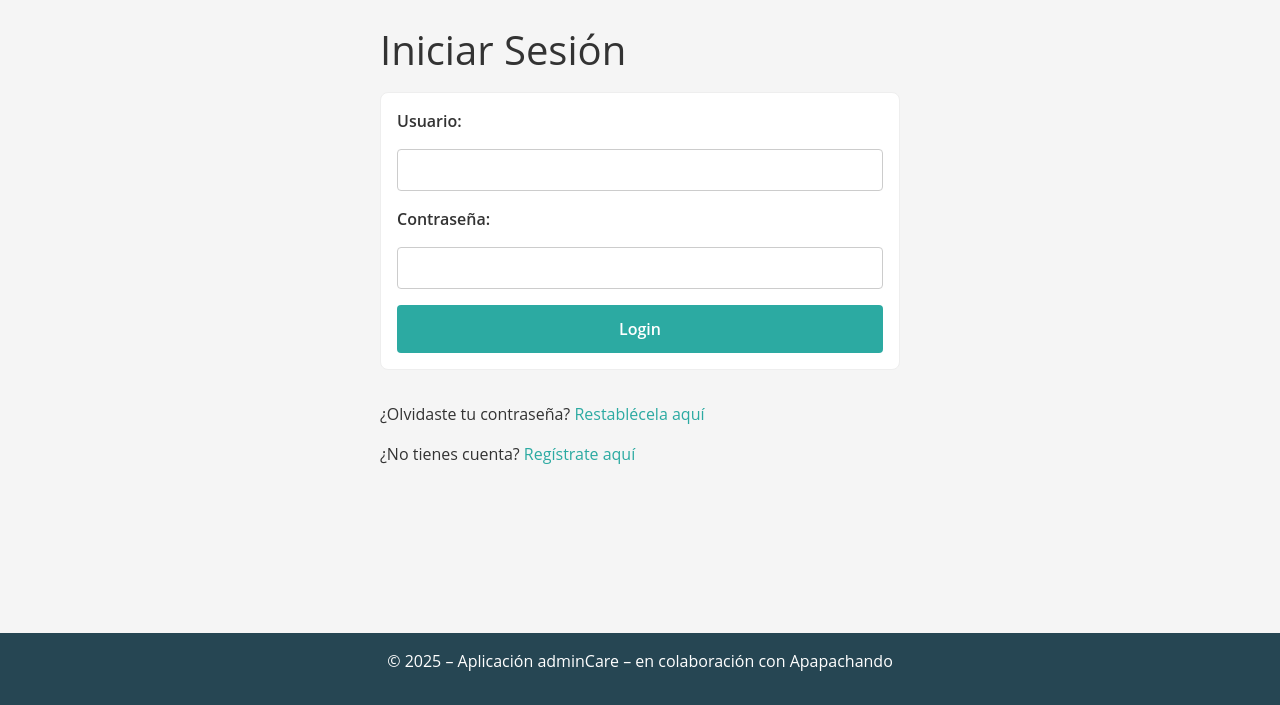
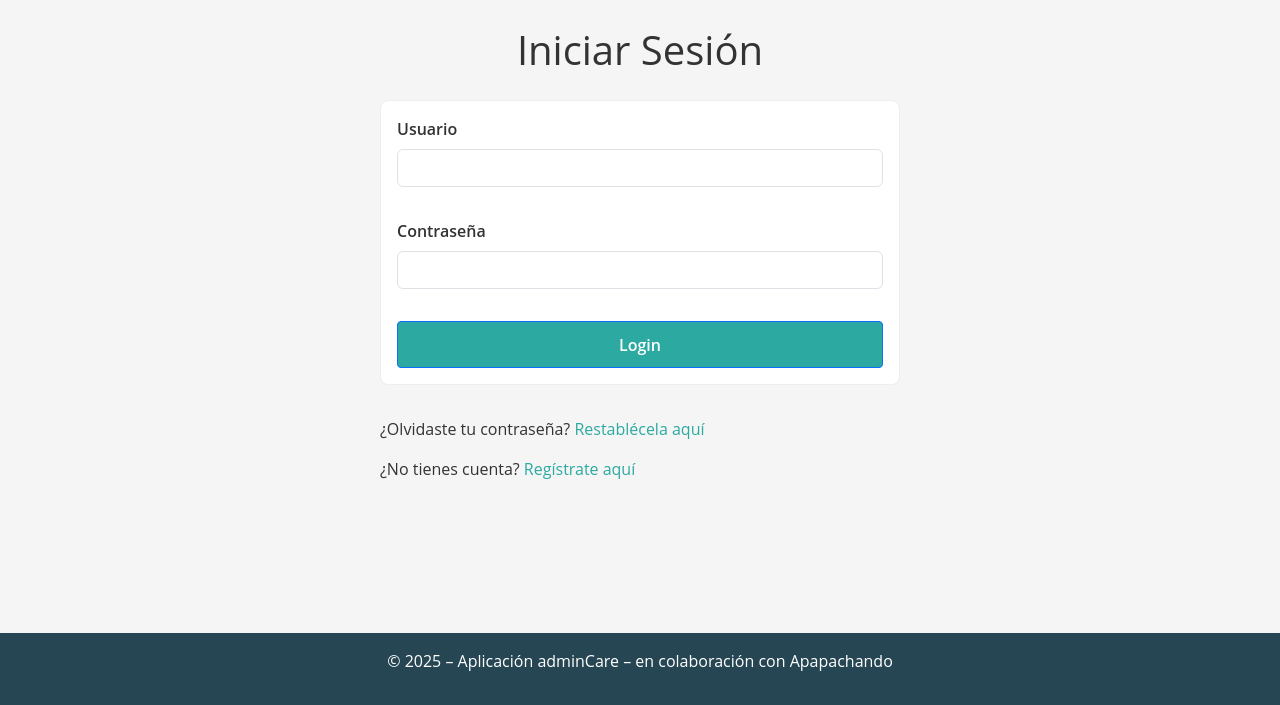
Before and after one commit to ignaciogonlez/AdminCare, a Django app: page /accounts/login/ in a window 1280 px wide. Shown: the part 95-800 px from the top of the page. Run offline with Django 5.2, Linux system fonts and the light colour scheme; parts of the project's set-up code (start-up, migrations or seed data) failed here and were passed over.

Commit message:
todos los forms centro

```diff
--- a/templates/base.html
+++ b/templates/base.html
@@ -11,31 +11,29 @@
   <link rel="icon" type="image/png" sizes="32x32"
         href="{% static 'images/favicon-32x32-transparent.png' %}">
 
-  <!-- Bootstrap CSS -->
-  <link rel="stylesheet"
-        href="https://cdn.jsdelivr.net/npm/bootstrap@5.3.3/dist/css/bootstrap.min.css">
+  <!-- Bootstrap 5 -->
+  <link href="https://cdn.jsdelivr.net/npm/bootstrap@5.3.3/dist/css/bootstrap.min.css"
+        rel="stylesheet">
 
-  <!-- Tus estilos -->
+  <!-- Estilos propios -->
   <link rel="stylesheet" href="{% static 'css/estilos.css' %}">
+  {% block extra_css %}{% endblock %}
 
-  {% block extra_css %}{% endblock %}
   <style>
-    .menu-button {
-      background: transparent;
-      border: none;
-      font-size: 1.8rem;
-      color: #ffffff;
-      cursor: pointer;
-      margin: .5rem 1rem;
+    .menu-button{
+      background:transparent;border:none;font-size:1.8rem;color:#fff;
+      cursor:pointer;margin:.5rem 1rem;
     }
-    .menu-button:focus {
-      outline: none;
-    }
+    .menu-button:focus{outline:none}
   </style>
 </head>
+
 <body class="d-flex flex-column min-vh-100">
+
+  <!-- ───── Header ───── -->
   <header>
     <button id="menuToggle" class="menu-button">☰</button>
+
     <nav id="menu" class="hidden">
       <ul>
         <li><a href="{% url 'index' %}">Inicio</a></li>
@@ -46,6 +44,7 @@
         {% endif %}
       </ul>
     </nav>
+
     <div class="auth-links">
       {% if user.is_authenticated %}
         <a href="{% url 'logout_confirm' %}" class="login-button">Logout</a>
@@ -58,14 +57,12 @@
     </div>
   </header>
 
+  <!-- ───── Contenido principal ───── -->
   <main class="container flex-fill">
-    <div class="row justify-content-center">
-      <div class="col-12 col-md-6">
-        {% block content %}{% endblock %}
-      </div>
-    </div>
+    {% block content %}{% endblock %}
   </main>
 
+  <!-- ───── Footer pegado abajo ───── -->
   <footer>
     <p>© 2025 – Aplicación adminCare – en colaboración con Apapachando</p>
   </footer>
--- a/templates/registration/login.html
+++ b/templates/registration/login.html
@@ -1,24 +1,36 @@
-{% extends 'base.html' %}
+{% extends "base.html" %}
 {% block title %}Iniciar Sesión{% endblock %}
 
 {% block content %}
-<h1>Iniciar Sesión</h1>
+  <div class="row justify-content-center">
+    <div class="col-12 col-md-6">
+      <h1 class="mb-4 text-center">Iniciar Sesión</h1>
 
-<form method="POST">
-  {% csrf_token %}
-  <label for="username">Usuario:</label>
-  <input type="text" name="username" required>
+      <form method="post">
+        {% csrf_token %}
+        <div class="mb-3">
+          <label for="id_username" class="form-label">Usuario</label>
+          <input type="text" name="username" id="id_username"
+                 class="form-control" required>
+        </div>
 
-  <label for="password">Contraseña:</label>
-  <input type="password" name="password" required>
+        <div class="mb-3">
+          <label for="id_password" class="form-label">Contraseña</label>
+          <input type="password" name="password" id="id_password"
+                 class="form-control" required>
+        </div>
 
-  <button type="submit">Login</button>
-</form>
+        <button class="btn btn-primary w-100" type="submit">Login</button>
+      </form>
 
-<p>
-  ¿Olvidaste tu contraseña?
-  <a href="{% url 'password_reset' %}">Restablécela aquí</a>
-</p>
-
-<p>¿No tienes cuenta? <a href="{% url 'register' %}">Regístrate aquí</a></p>
+      <p class="mt-3">
+        ¿Olvidaste tu contraseña?
+        <a href="{% url 'password_reset' %}">Restablécela aquí</a>
+      </p>
+      <p>
+        ¿No tienes cuenta?
+        <a href="{% url 'register' %}">Regístrate aquí</a>
+      </p>
+    </div>
+  </div>
 {% endblock %}
```
Also changed, not shown: templates/documentos.html (+26 -29 lines), templates/register.html (+14 -7 lines), templates/registration/password_reset_confirm.html (+16 -7 lines), templates/registration/password_reset_form.html (+21 -8 lines).
